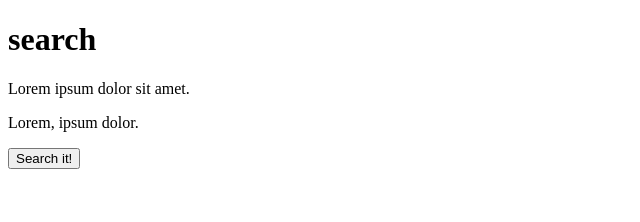
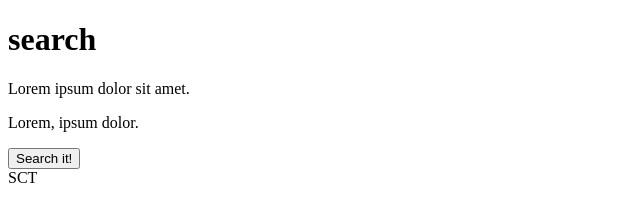
Before and after one commit to zinphyoko/splitmate, a plain HTML site: page pages/search.html in a window 1280 px wide. Shown: the full height of the page, 0-640 px from the left. Drawn offline with Linux system fonts and the light colour scheme.

Commit message:
footer index
footer search

footer about

```diff
--- a/pages/search.html
+++ b/pages/search.html
@@ -11,4 +11,5 @@
     <p>Lorem, ipsum dolor.</p>
     <button>Search it!</button>
 </body>
+<footer>SCT</footer>
 </html>
```
Also changed, not shown: index.html (+1 -1 lines), pages/about.html (+1 -0 lines).
